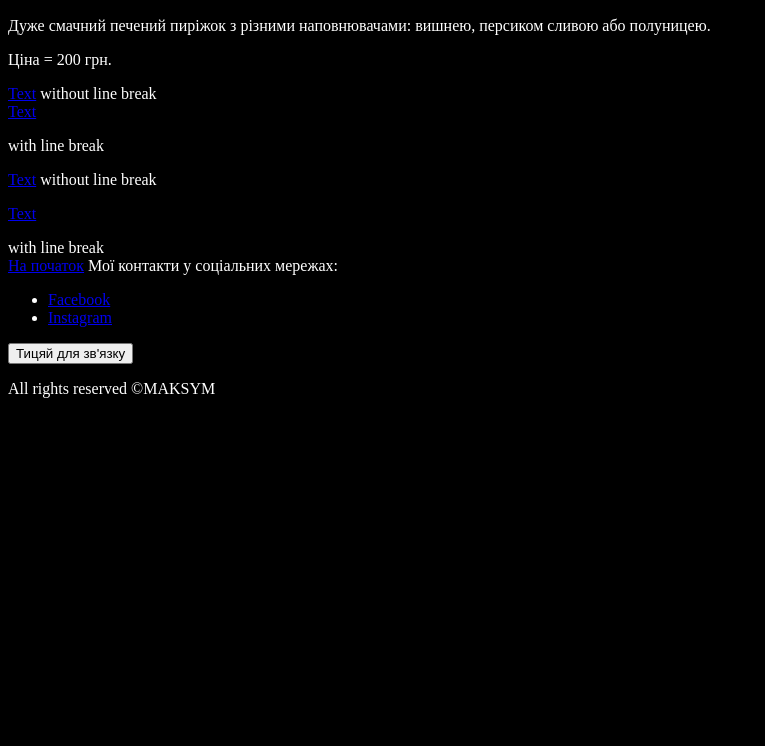
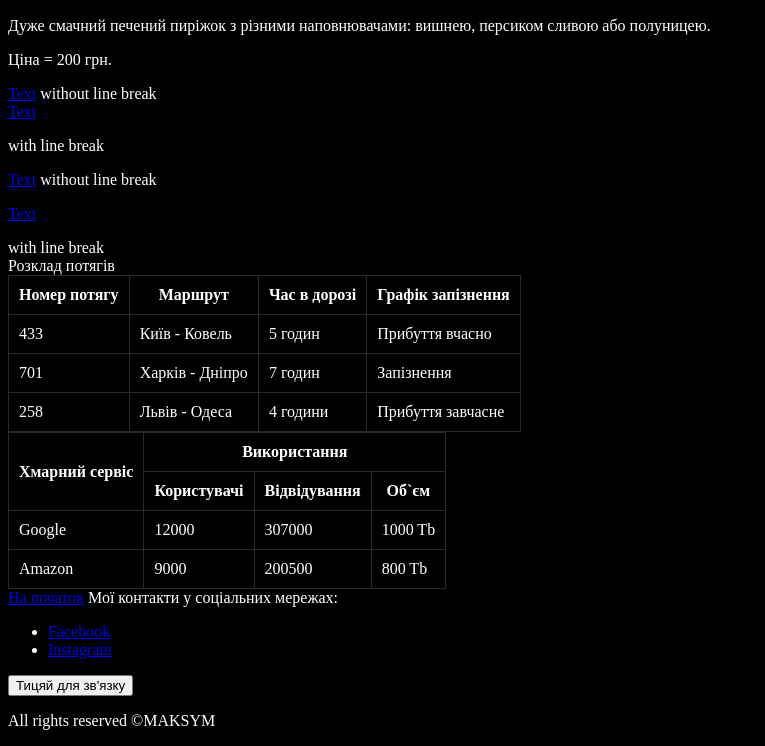
Before and after one commit to Maksym-Ocheretniuk/Test-1, a plain HTML site: page index.html in a window 1280 px wide. Shown: the part 2608-3354 px from the top of the page, without its empty margins (0-765 px from the left). Before the commit the page ends 3022 px from the top, so only its background shows below. Drawn offline with Linux system fonts and the light colour scheme.

Commit message:
Робота з табличками

```diff
--- a/index.html
+++ b/index.html
@@ -149,6 +149,66 @@
             with line break
         </div>
 
+        <table>
+            <caption>Розклад потягів</caption>
+            <thead>
+                <tr>
+                    <th>Номер потягу</th>
+                    <th>Маршрут</th>
+                    <th>Час в дорозі</th>
+                    <th>Графік запізнення</th>
+                </tr>
+            </thead>
+            <tbody>
+                <tr>
+                    <td>433</td>
+                    <td>Київ - Ковель</td>
+                    <td>5 годин</td>
+                    <td>Прибуття вчасно</td>
+                </tr>
+                <tr>
+                    <td>701</td>
+                    <td>Харків - Дніпро</td>
+                    <td>7 годин</td>
+                    <td>Запізнення</td>
+                </tr>
+                <tr>
+                    <td>258</td>
+                    <td>Львів - Одеса</td>
+                    <td>4 години</td>
+                    <td>Прибуття завчасне</td>
+                </tr>
+            </tbody>
+        </table>
+
+        <table>
+            <thead>
+                <tr>
+                    <th rowspan="2">Хмарний сервіс</th>
+                    <th colspan="3">Використання</th>
+                </tr>
+                <tr>
+                    <th>Користувачі</th>
+                    <th>Відвідування</th>
+                    <th>Об`єм</th>
+                </tr>
+            </thead>
+
+            <tbody>
+                <tr>
+                    <td>Google</td>
+                    <td>12000</td>
+                    <td>307000</td>
+                    <td>1000 Tb</td>
+                </tr>
+                <tr>
+                    <td>Amazon</td>
+                    <td>9000</td>
+                    <td>200500</td>
+                    <td>800 Tb</td>
+                </tr>
+            </tbody>
+        </table>
 
 
 
--- a/styles/styles.css
+++ b/styles/styles.css
@@ -11,3 +11,22 @@
 .uiui {
     color: blue;
 }
+
+table caption {
+    text-align: left;
+}
+
+/* We "collapse" the frames of adjacent cells */
+table {
+    border-collapse: collapse;
+}
+
+/*
+  Add a border and padding to the cells, the distance from the content to the border.
+  To control the vertical position, the caption-side property is used.
+*/
+table th,
+table td {
+    padding: 10px;
+    border: 1px solid #2a2a2a;
+}
```
